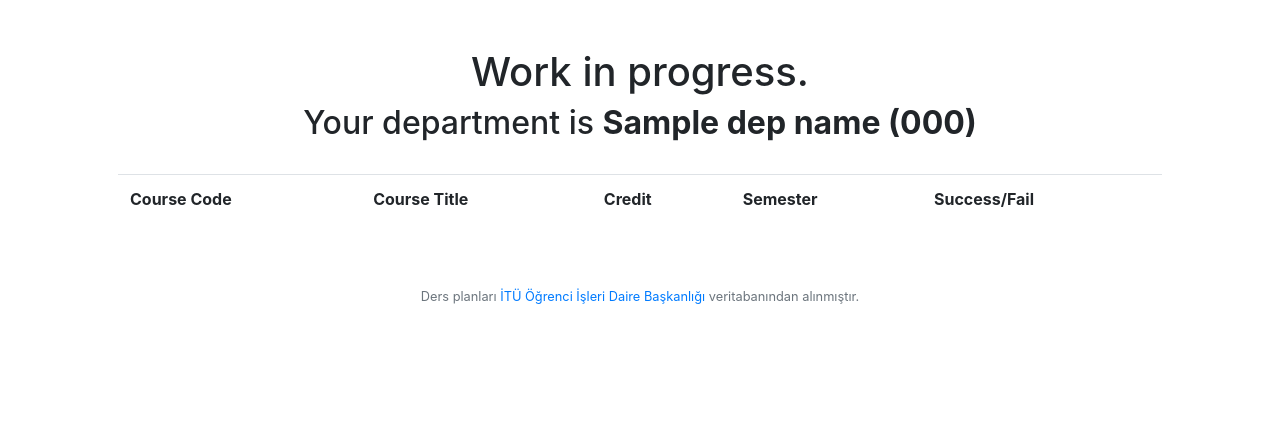
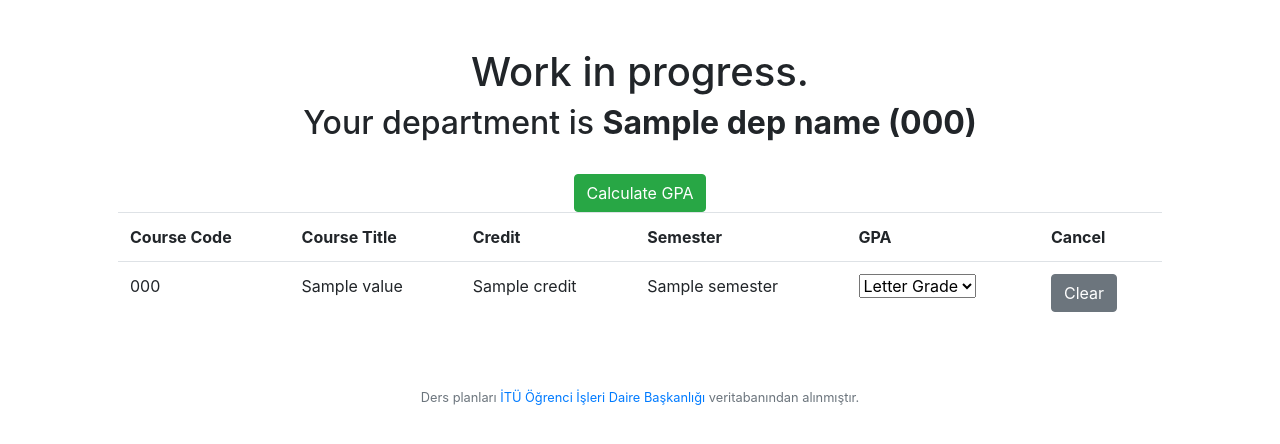
Before and after one commit to Alpizz/itu-tracker, a Flask app: template itu-parser/templates/index.html in a window 1280 px wide. Shown: the part 76-520 px from the top of the page. Run offline with Flask 2, Linux system fonts and the light colour scheme; the template is opened without the code that fills it: most values are stand-ins (such as "Sample title", 1, 10 or a date in 2020); parts of the project's set-up code (start-up, migrations or seed data) failed here and were passed over; some libraries are stand-ins or nearby versions.

Commit message:
added js features

```diff
--- a/itu-parser/application.py
+++ b/itu-parser/application.py
@@ -46,7 +46,7 @@
     tables_list = get_course_table(dep_code)
 
     return render_template("index.html", dep_code=dep_code, dep_name=dep_name,
-                            tables_list=tables_list, headers=tables_list[0].columns)
+                            tables_list=tables_list, headers=tables_list[0][1].columns)
 
 @app.route("/login", methods=["GET", "POST"])
 def login():
--- a/itu-parser/helpers.py
+++ b/itu-parser/helpers.py
@@ -45,8 +45,8 @@
         df_list = df_list[2:]
         course_table = []
 
-        for df in df_list:
-            course_table.append(pd.DataFrame(df.values[1:], columns=df.values[0]))
+        for i, df in enumerate(df_list):
+            course_table.append((i, pd.DataFrame(df.values[1:], columns=df.values[0])))
         return course_table
     except:
         return apology("Department not found!")
--- a/itu-parser/static/styles.css
+++ b/itu-parser/static/styles.css
@@ -49,7 +49,7 @@
 main table
 {
     /* left-align contents */
-    text-align: left;
+    text-align: justify;
 }
 
 main tfoot
@@ -62,3 +62,11 @@
     /* boldface tables' footers */
     font-weight: bold;
 }
+tr.pass
+{
+    background-color: aquamarine;
+}
+tr.fail
+{
+    background-color: coral;
+}
--- a/itu-parser/templates/index.html
+++ b/itu-parser/templates/index.html
@@ -5,30 +5,89 @@
 {% block main %}
 <h1>Work in progress.</h1>
 <h2>Your department is <b>{{ dep_name }} ({{ dep_code }})</b></h2><br>
-        {% for table in tables_list %}
-                <table class="table table-striped">
+
+<button id="gpa-calc" name="calc" type="button" class="btn btn-success">Calculate GPA</button><br>
+
+{% for i, table in tables_list %}
+<table id="table{{i}}" class="table">
         <thead>
                 <tr>
                         <td>Course Code</td>
                         <td>Course Title</td>
                         <td>Credit</td>
                         <td>Semester</td>
-                                        <td>Success/Fail</td>
+                        <td>GPA</td>
+                        <td>Cancel</td>
                 </tr>
         </thead>
         <tbody>
-                                {% for id, (key, value) in enumerate(table.iterrows()) %}
+                {% for key, value in table.iterrows() %}
+
                 <tr>
-                                                <td id="code{{key}}">{{ value['Course Code'] }}</td>
+                        <td name="code" id="code{{i}}-{{key}}">{{ value['Course Code'] }}</td>
                         <td>{{ value['Course Title'] }}</td>
-                                                <td id="cred{{key}}">{{ value['Credit'] }}</td>
+                        <td name="credit" id="cred{{i}}-{{key}}">{{ value['Credit'] }}</td>
                         <td>{{ value['Semester'] }}</td>
-                                                <td class="btn btn-success">Success</td>
-                                                <td class="btn btn-danger">Fail</td>
+                        <td>
+                                <select name="grade" id="grade{{i}}{{key}}">
+                                        <option hidden disabled selected value="NA">Letter Grade</option>
+                                        <option value="4">AA</option>
+                                        <option value="3.5">BA</option>
+                                        <option value="3">BB</option>
+                                        <option value="2.5">CB</option>
+                                        <option value="2">CC</option>
+                                        <option value="1.5">DC</option>
+                                        <option value="1">DD</option>
+                                        <option value="0">FF/VF</option>
+                                </select>
+                        </td>
+                        <td><button name="NO" type="button" class="btn btn-secondary">Clear</button></td>
                 </tr>
+
                 {% endfor %}
         </tbody>
 </table>
 {% endfor %}
+<script>
+        var creditTotal = [];
+        var grossProduct = 0;
+        // Grading system
+        $('td select[name="grade"]').on('change', function () {
 
+
+
+                var selectedGrade = $(this).find(':selected').val();
+                var selectedCredit = $(this).closest('tr').children('td')[2];
+
+                var grade = parseFloat(selectedGrade)
+                var credit = parseFloat(selectedCredit.innerHTML);
+
+                console.log("Credit: " + credit + " Grade: " + grade);
+
+
+
+
+                if (selectedGrade == '0') {
+                        $(this).closest('tr').removeClass('pass')
+                        $(this).closest('tr').addClass('fail')
+                }
+                else {
+                        $(this).closest('tr').removeClass('fail')
+                        $(this).closest('tr').addClass('pass')
+
+                }
+        });
+        $('td button[name="NO"]').on('click', function () {
+                $(this).closest('tr').removeClass('fail')
+                $(this).closest('tr').removeClass('pass')
+                var $row = $(this).parents('tr');
+                $row.find('select[name="grade"]').val("NA");
+
+        });
+
+        // GPA Calculate
+        $('#gpa-calc').on('click', function () {
+                alert('Your GPA is: ' + (grossProduct / creditTotal).toFixed(2) + 'Total credit: '+ creditTotal);
+        });
+</script>
 {% endblock %}
```
Lines whose indentation alone changed are shown as unchanged.
